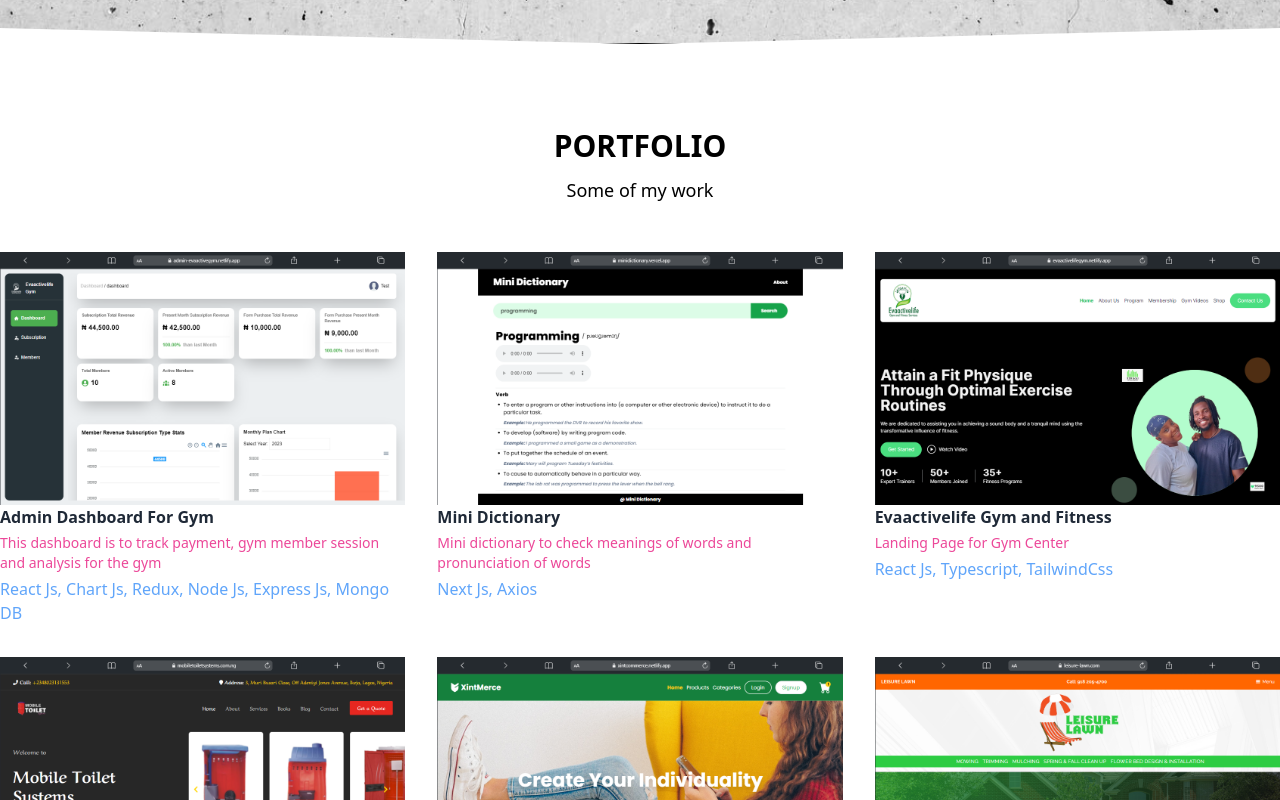
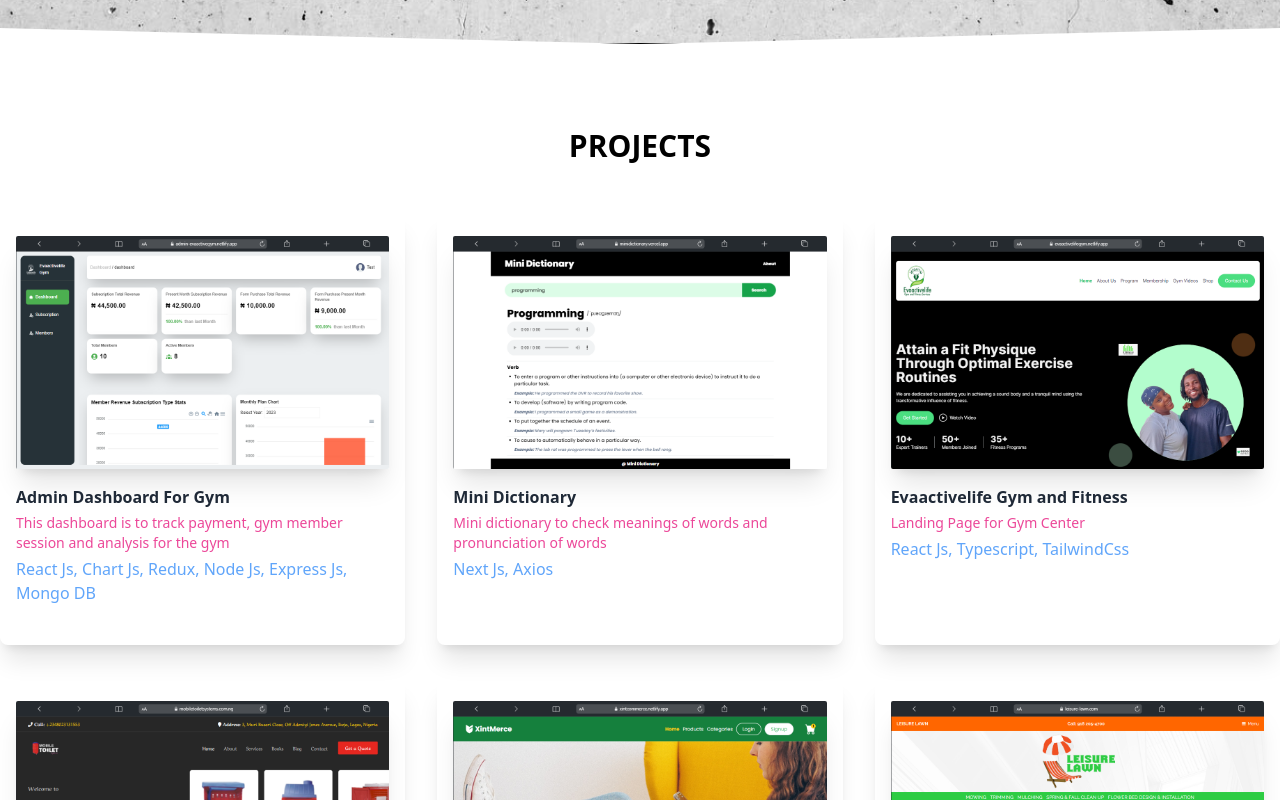
Before and after one commit to paulynson/portfolio, a React (Vite) app: page / in a window 1280 px wide. Shown: the part 820-1620 px from the top of the page. Built offline with nearby package versions, Linux system fonts and the light colour scheme.

Commit message:
updated project link

```diff
--- a/src/component/Portfolios.tsx
+++ b/src/component/Portfolios.tsx
@@ -5,25 +5,17 @@ const Projects = () => {
     <div className="pt-16" id="portfolio">
       <section className="">
         <h2
-          className="text-3xl font-bold text-center mt-5"
+          className="text-3xl font-bold text-center mt-5 uppercase"
           data-aos="fade-down"
           data-aos-duration="1000"
         >
-          PORTFOLIO
+          Projects
         </h2>
-
-        <h6
-          className="mt-3 text-center text-lg "
-          data-aos="fade-down"
-          data-aos-duration="1000"
-        >
-          Some of my work
-        </h6>
 
         <div className=" grid grid-cols-12 gap-8 gap-y-8 py-12 px-6 lg:px-0 mx-auto max-w-screen-xl">
           {projects.map((project) => (
             <div
-              className="xl:col-span-4 lg:col-span-4 md:col-span-4 sm:col-span-6 col-span-12"
+              className="xl:col-span-4 lg:col-span-4 md:col-span-4 sm:col-span-6 col-span-12 shadow-xl px-4 rounded-lg py-6"
               data-aos="fade-up"
               data-aos-duration="1000"
               key={project.id}
@@ -33,15 +25,15 @@ const Projects = () => {
                 href={project.link}
                 target="_blank"
                 rel="noreferrer"
-                className="linkme hover:animate-pulse"
+                className="linkme hover:bg-opacity-20"
               >
                 {" "}
                 <img
                   src={project.pix}
-                  className="img-fluid"
-                  alt={project.info}
+                  className="rounded-sm shadow-xl "
+                  alt={project.title}
                 />{" "}
-                <div className="card-body">
+                <div className="my-4">
                   <p className="text-left text-gray-800 font-bold">
                     {project.title}
                   </p>
--- a/src/component/Projects.tsx
+++ b/src/component/Projects.tsx
@@ -58,7 +58,7 @@ const projects = [
 
     title: "Leisure Lawn Website",
     tools: "HTML5, CSS3, BOOTSTRAP, JAVASCRIPT",
-    info: "Leisure-Lawn Website",
+    info: "Displaying of services and other information about leisure lawn.",
   },
   {
     id: 7,
```
